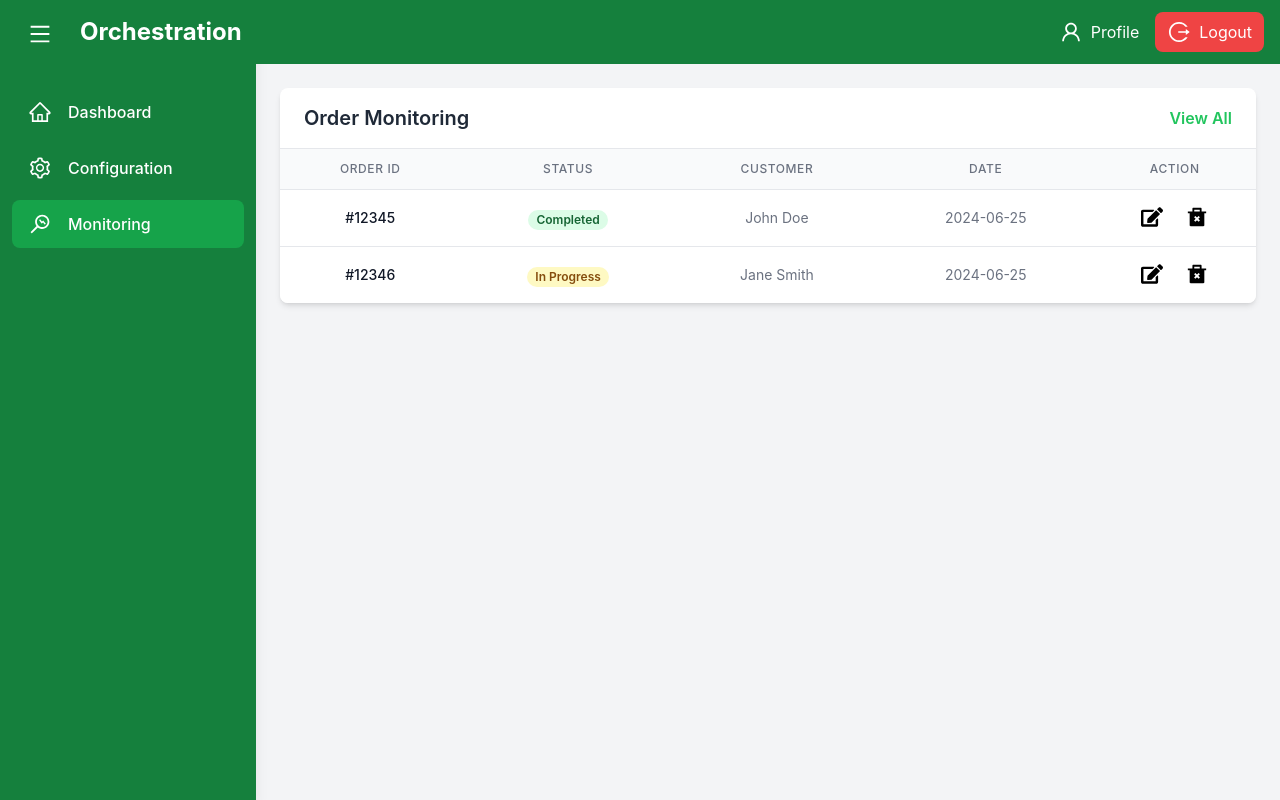
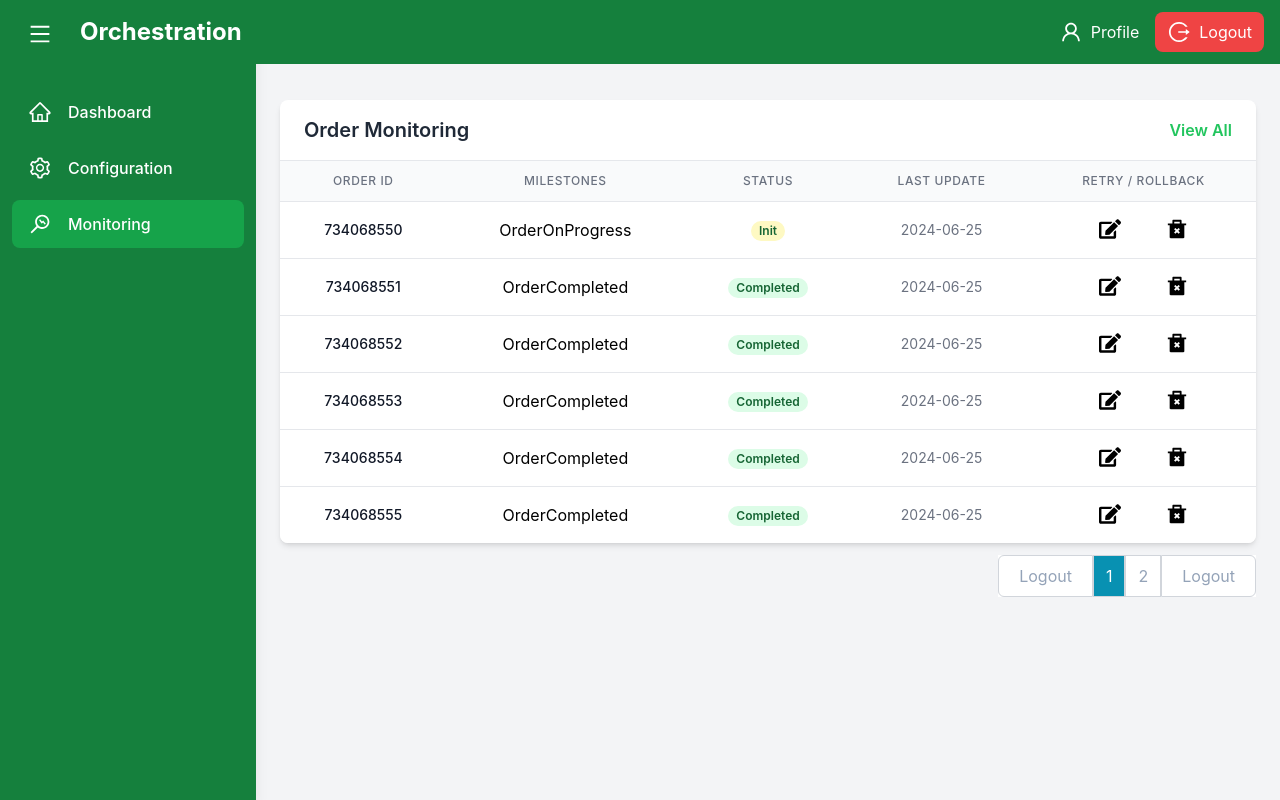
Before and after one commit to Gezaa/orches-app, a React (Create React App) app in the folder frontend/: page /monitoring in a window 1280 px wide. Built offline with nearby package versions, Linux system fonts and the light colour scheme.

Commit message:
feat: update table contents and add new navigation button

```diff
--- a/frontend/src/components/Monitoring.jsx
+++ b/frontend/src/components/Monitoring.jsx
@@ -1,8 +1,14 @@
 import React from 'react'
 import { Table } from './shared/Table'
+import ButtonPagination from './shared/ButtonPagination'
 
 export default function Monitoring() {
   return (
-    <Table/>
+    <>
+    <Table />
+    <div className='flex justify-end'><ButtonPagination/></div>
+
+    </>
+
   )
 }
--- /dev/null
+++ b/frontend/src/components/shared/ButtonPagination.jsx
@@ -0,0 +1,31 @@
+import React from 'react'
+
+const ButtonPagination= () => {
+  return (
+    <>
+
+    <div className='flex justify-end bg-white '>
+
+
+    <button className=" items-center text-slate-400 border border-gray-300 hover:bg-cyan-600 hover:text-white px-5 py-2 rounded-l-md transition-colors duration-200">
+                        <span className="hidden md:inline">Logout</span>
+                    </button>
+                    <button className="flex justify-end border border-gray-300 bg-cyan-600 stroke-gray-300 items-center text-white hover:bg-cyan-600 px-3 py-2  transition-colors duration-200"
+                    >
+                        <span className="hidden md:inline">1</span>
+                    </button>
+                    <button className="flex justify-end border border-gray-300 hover:text-white  stroke-gray-300 items-center text-slate-400 hover:bg-cyan-600 px-3 py-2  transition-colors duration-200"
+                    >
+                        <span className="hidden md:inline">2</span>
+                    </button>
+                    <button className="flex justify-end border border-gray-300 hover:text-white  stroke-gray-300 items-center text-slate-400 hover:bg-cyan-600 px-5 py-2 rounded-r-md transition-colors duration-200"
+                    >
+                        <span className="hidden md:inline">Logout</span>
+                    </button>
+                    </div>
+    </>
+
+  )
+}
+
+export default ButtonPagination
--- a/frontend/src/components/shared/Table.jsx
+++ b/frontend/src/components/shared/Table.jsx
@@ -1,11 +1,12 @@
 import React from 'react';
 import { FaEdit } from "react-icons/fa";
 import { RiDeleteBin2Fill } from "react-icons/ri";
+import { AiOutlineUser, AiOutlineMenu, AiOutlineLogout } from 'react-icons/ai';
 
 
 export function Table() {
   return (
-    <div className="bg-white rounded-lg shadow-md overflow-hidden">
+    <div className="my-3 bg-white rounded-lg shadow-md overflow-hidden">
                     <div className="px-6 py-4 border-b border-gray-200 flex justify-between items-center">
                         <h2 className="text-xl font-semibold text-gray-800">Order Monitoring</h2>
                         <button className="text-green-500 hover:text-green-600 font-semibold transition duration-150 ease-in-out">
@@ -17,21 +18,22 @@ export function Table() {
                             <thead className="bg-gray-50">
                                 <tr>
                                     <th className=" px-6 py-3 text-center text-xs font-medium text-gray-500 uppercase tracking-wider">Order ID</th>
+                                    <th className="px-6 py-3 text-center text-xs font-medium text-gray-500 uppercase tracking-wider">Milestones</th>
                                     <th className="px-6 py-3 text-center text-xs font-medium text-gray-500 uppercase tracking-wider">Status</th>
-                                    <th className="px-6 py-3 text-center text-xs font-medium text-gray-500 uppercase tracking-wider">Customer</th>
-                                    <th className="px-6 py-3 text-center text-xs font-medium text-gray-500 uppercase tracking-wider">Date</th>
-                                    <th className="px-6 py-3 text-center text-xs font-medium text-gray-500 uppercase tracking-wider">Action</th>
+                                    <th className="px-6 py-3 text-center text-xs font-medium text-gray-500 uppercase tracking-wider">Last Update</th>
+                                    <th className="px-6 py-3 text-center text-xs font-medium text-gray-500 uppercase tracking-wider">Retry / Rollback</th>
                                 </tr>
                             </thead>
                             <tbody className="text-center bg-white divide-y divide-gray-200">
                                 <tr>
-                                    <td className="px-6 py-4 whitespace-nowrap text-sm font-medium text-gray-900">#12345</td>
+                                    <td className="px-6 py-4 whitespace-nowrap text-sm font-medium text-gray-900">
+                                        <a href="#" className="hover:text-cyan-600 ">       734068550</a></td>
                                     <td className="px-6 py-4 whitespace-nowrap">
-                                        <span className="px-2 inline-flex text-xs leading-5 font-semibold rounded-full bg-green-100 text-green-800">
-                                            Completed
-                                        </span>
+                                    OrderOnProgress
                                     </td>
-                                    <td className="px-6 py-4 whitespace-nowrap text-sm text-gray-500">John Doe</td>
+                                    <td className="px-6 py-4 whitespace-nowrap text-sm text-gray-500"><span className="px-2 inline-flex text-xs leading-5 font-semibold rounded-full bg-yellow-100 text-green-800">
+                                            Init
+                                        </span></td>
                                     <td className="px-6 py-4 whitespace-nowrap text-sm text-gray-500">2024-06-25</td>
                                     <td className="flex flex-wrap px-6 py-4 justify-evenly whitespace-nowrap text-sm font-medium">
                                     <a href="#"><FaEdit size={22}/></a>
@@ -39,13 +41,13 @@ export function Table() {
                                     </td>
                                 </tr>
                                 <tr>
-                                    <td className="px-6 py-4 whitespace-nowrap text-sm font-medium text-gray-900">#12346</td>
+                                    <td className="px-6 py-4 whitespace-nowrap text-sm font-medium text-gray-900"><a href="#" className="hover:text-cyan-600 ">       734068551</a></td>
                                     <td className="px-6 py-4 whitespace-nowrap">
-                                        <span className="px-2 inline-flex text-xs leading-5 font-semibold rounded-full bg-yellow-100 text-yellow-800">
-                                            In Progress
-                                        </span>
+                                    OrderCompleted
                                     </td>
-                                    <td className="px-6 py-4 whitespace-nowrap text-sm text-gray-500">Jane Smith</td>
+                                    <td className="px-6 py-4 whitespace-nowrap text-sm text-gray-500"><span className="px-2 inline-flex text-xs leading-5 font-semibold rounded-full bg-green-100 text-green-800">
+                                            Completed
+                                        </span></td>
                                     <td className="px-6 py-4 whitespace-nowrap text-sm text-gray-500">2024-06-25</td>
                                     <td className="flex flex-wrap justify-evenly px-6 py-4 whitespace-nowrap text-sm font-medium inline">
                                         <a href="#"><FaEdit size={22}/></a>
@@ -53,6 +55,68 @@ export function Table() {
 
                                     </td>
                                 </tr>
+                                <tr>
+                                    <td className="px-6 py-4 whitespace-nowrap text-sm font-medium text-gray-900"><a href="#" className="hover:text-cyan-600 ">       734068552</a></td>
+                                    <td className="px-6 py-4 whitespace-nowrap">
+                                    OrderCompleted
+                                    </td>
+                                    <td className="px-6 py-4 whitespace-nowrap text-sm text-gray-500"><span className="px-2 inline-flex text-xs leading-5 font-semibold rounded-full bg-green-100 text-green-800">
+                                            Completed
+                                        </span></td>
+                                    <td className="px-6 py-4 whitespace-nowrap text-sm text-gray-500">2024-06-25</td>
+                                    <td className="flex flex-wrap justify-evenly px-6 py-4 whitespace-nowrap text-sm font-medium inline">
+                                        <a href="#"><FaEdit size={22}/></a>
+                                        <a href="#"><RiDeleteBin2Fill size={22}/></a>
+
+                                    </td>
+                                </tr>
+                                <tr>
+                                    <td className="px-6 py-4 whitespace-nowrap text-sm font-medium text-gray-900"><a href="#" className="hover:text-cyan-600 ">       734068553</a></td>
+                                    <td className="px-6 py-4 whitespace-nowrap">
+                                    OrderCompleted
+                                    </td>
+                                    <td className="px-6 py-4 whitespace-nowrap text-sm text-gray-500"><span className="px-2 inline-flex text-xs leading-5 font-semibold rounded-full bg-green-100 text-green-800">
+                                            Completed
+                                        </span></td>
+                                    <td className="px-6 py-4 whitespace-nowrap text-sm text-gray-500">2024-06-25</td>
+                                    <td className="flex flex-wrap justify-evenly px-6 py-4 whitespace-nowrap text-sm font-medium inline">
+                                        <a href="#"><FaEdit size={22}/></a>
+                                        <a href="#"><RiDeleteBin2Fill size={22}/></a>
+
+                                    </td>
+                                </tr>
+                                <tr>
+                                    <td className="px-6 py-4 whitespace-nowrap text-sm font-medium text-gray-900"><a href="#" className="hover:text-cyan-600 ">       734068554</a></td>
+                                    <td className="px-6 py-4 whitespace-nowrap">
+                                    OrderCompleted
+                                    </td>
+                                    <td className="px-6 py-4 whitespace-nowrap text-sm text-gray-500"><span className="px-2 inline-flex text-xs leading-5 font-semibold rounded-full bg-green-100 text-green-800">
+                                            Completed
+                                        </span></td>
+                                    <td className="px-6 py-4 whitespace-nowrap text-sm text-gray-500">2024-06-25</td>
+                                    <td className="flex flex-wrap justify-evenly px-6 py-4 whitespace-nowrap text-sm font-medium inline">
+                                        <a href="#"><FaEdit size={22}/></a>
+                                        <a href="#"><RiDeleteBin2Fill size={22}/></a>
+
+                                    </td>
+                                </tr>
+                                <tr>
+                                    <td className="px-6 py-4 whitespace-nowrap text-sm font-medium text-gray-900"><a href="#" className="hover:text-cyan-600 ">       734068555</a></td>
+                                    <td className="px-6 py-4 whitespace-nowrap">
+                                    OrderCompleted
+                                    </td>
+                                    <td className="px-6 py-4 whitespace-nowrap text-sm text-gray-500"><span className="px-2 inline-flex text-xs leading-5 font-semibold rounded-full bg-green-100 text-green-800">
+                                            Completed
+                                        </span></td>
+                                    <td className="px-6 py-4 whitespace-nowrap text-sm text-gray-500">2024-06-25</td>
+                                    <td className="flex flex-wrap justify-evenly px-6 py-4 whitespace-nowrap text-sm font-medium inline">
+                                        <a href="#"><FaEdit size={22}/></a>
+                                        <a href="#"><RiDeleteBin2Fill size={22}/></a>
+
+                                    </td>
+                                </tr>
+
+
                             </tbody>
                         </table>
                     </div>
--- a/frontend/tailwind.config.js
+++ b/frontend/tailwind.config.js
@@ -4,7 +4,12 @@ module.exports = {
     "./src/**/*.{js,jsx,ts,tsx}",
   ],
   theme: {
-    extend: {},
+
+    extend: {
+      colors: {
+        baseWhite: '#FEFEFE',
+      },
+    },
   },
   plugins: [],
 };
```
